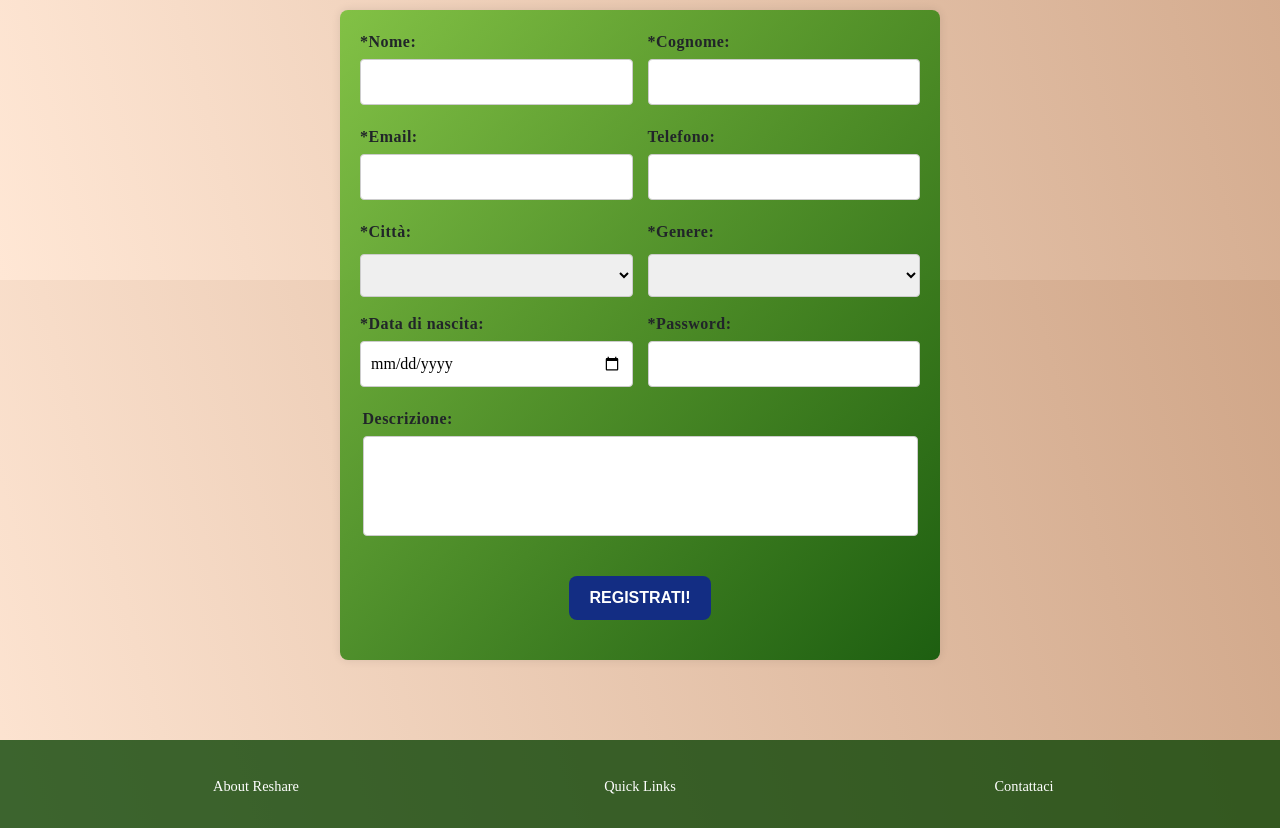
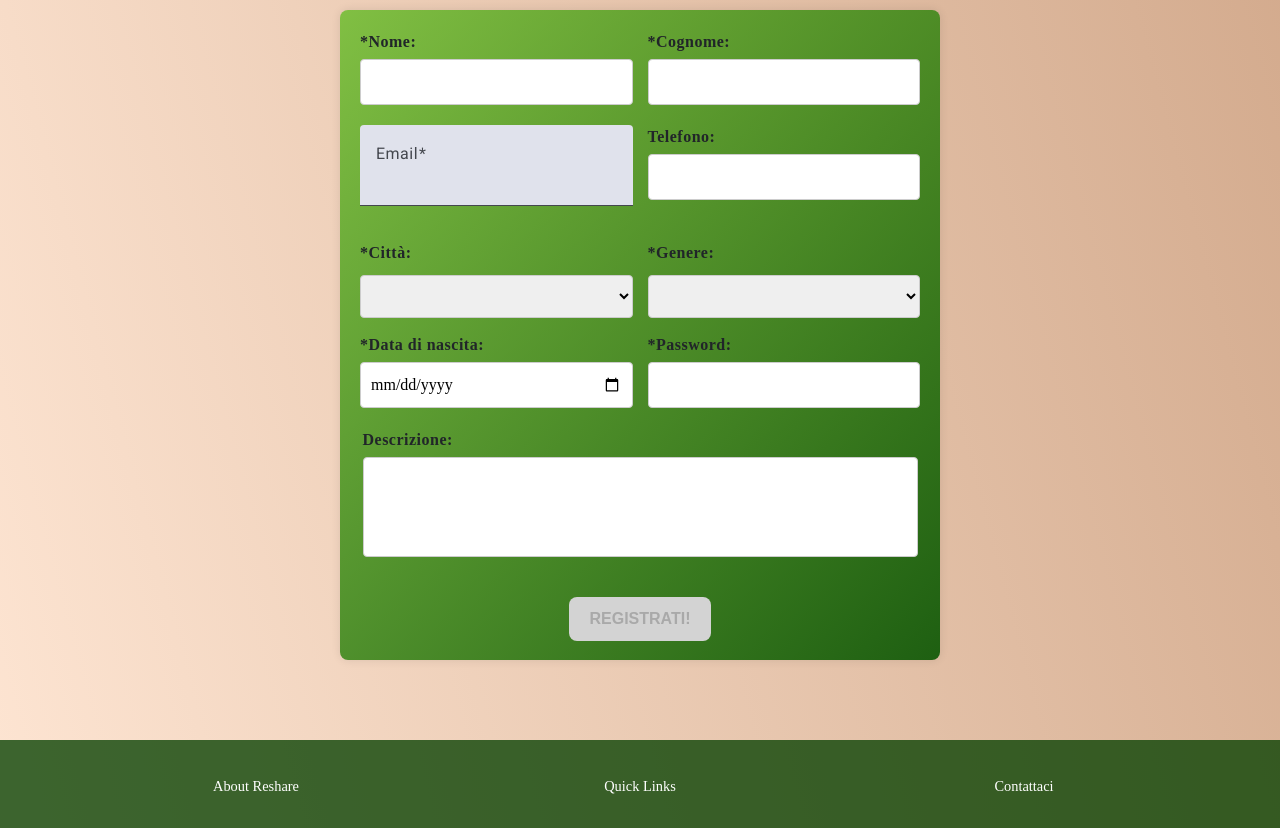
Before and after one commit to FranciMariPicci/reshare-fe, an Angular app: page /register in a window 1280 px wide. Shown: the part 520-1348 px from the top of the page. Built offline with nearby package versions, Linux system fonts and the light colour scheme; a web font is replaced by a local one.

Commit message:
modificato alcuni elementi del register.component

```diff
--- a/src/app/login/login.component.html
+++ b/src/app/login/login.component.html
@@ -1,7 +1,7 @@
 <h2>Log-in</h2>
 <div class="loginContainer">
   <form #loginForm = "ngForm" (ngSubmit)="onSubmit(loginForm)">
-    <label>Email: <input type="text" name="email" required ngModel></label>
+    <label>Email: <input type="text" name="email" required ngModel email></label>
     <label>Password: <input type="password" name="password" required ngModel></label>
     <button type="submit">LOGIN</button>
   </form>
--- a/src/app/register/register.component.css
+++ b/src/app/register/register.component.css
@@ -70,6 +70,12 @@
     flex-direction: column;
   }
 
+  button:disabled {
+    background-color: #d3d3d3;
+    color: #a9a9a9;
+    cursor: not-allowed;
+  }
+
 
   #description {
     flex: 1 1 calc(50% - 15px);
--- a/src/app/register/register.component.html
+++ b/src/app/register/register.component.html
@@ -8,7 +8,19 @@
       <label>*Cognome: <input type="text" name="lastname" required ngModel></label>
     </div>
     <div class="form-group">
-      <label>*Email: <input type="email" name="email" required ngModel></label>
+      <mat-form-field>
+        <mat-label>Email</mat-label>
+        <input
+          matInput
+          placeholder="pat@example.com"
+          [formControl]="email"
+          (blur)="updateErrorMessage()"
+          required
+        />
+        @if (email.invalid) {
+          <mat-error>{{errorMessage()}}</mat-error>
+        }
+      </mat-form-field>
     </div>
     <div class="form-group">
       <label>Telefono: <input type="tel" name="phone" ngModel></label>
@@ -37,7 +49,7 @@
       <label>Descrizione: <input type="text" id="description" name="description" ngModel></label>
     </div>
     <div>
-      <button type="submit">REGISTRATI!</button>
+      <button type="submit" [disabled]="!registerForm.valid">REGISTRATI!</button>
     </div>
   </form>
 </div>
--- a/src/app/register/register.component.ts
+++ b/src/app/register/register.component.ts
@@ -1,22 +1,43 @@
-import { Component} from '@angular/core';
+import { ChangeDetectionStrategy, Component, signal} from '@angular/core';
+import {takeUntilDestroyed} from '@angular/core/rxjs-interop';
 import { RegisterService } from '../services/register.service';
-import { FormsModule, NgForm } from "@angular/forms";
-import { catchError, of, tap } from 'rxjs';
+import { FormControl, FormsModule, NgForm, ReactiveFormsModule, Validators } from "@angular/forms";
 import { Router } from '@angular/router';
 import { User } from '../model/user.model';
 import { RegisterInfo } from '../model/register-info.model';
+import {MatFormFieldModule} from '@angular/material/form-field';
+import { merge } from 'rxjs';
+import {MatInputModule} from '@angular/material/input';
 
 @Component({
   selector: 'app-register',
   standalone: true,
-  imports: [FormsModule],
+  imports: [FormsModule, MatFormFieldModule, MatInputModule, ReactiveFormsModule],
+  changeDetection: ChangeDetectionStrategy.OnPush,
   templateUrl: './register.component.html',
   styleUrl: './register.component.css'
 })
 
 export class RegisterComponent {
+  readonly email = new FormControl('', [Validators.required, Validators.email]);
+  errorMessage = signal('');
 
-  constructor(private registerService: RegisterService, private router: Router) { }
+  constructor(private registerService: RegisterService, private router: Router) {
+    merge(this.email.statusChanges, this.email.valueChanges)
+    .pipe(takeUntilDestroyed())
+    .subscribe(() => this.updateErrorMessage());
+  }
+
+  updateErrorMessage() {
+    if (this.email.hasError('required')) {
+      this.errorMessage.set('Email non valida');
+    } else if (this.email.hasError('email')) {
+      this.errorMessage.set('Not a valid email');
+    } else {
+      this.errorMessage.set('');
+    }
+  }
+
 
   onSubmit(ngForm : NgForm){
     const currentUser : User = {
--- a/src/styles.css
+++ b/src/styles.css
@@ -7,5 +7,5 @@ body {
     background: linear-gradient(75deg,rgb(255, 231, 213), rgb(208, 166, 136)) ;
 }
 
-html, body { height: 100%; }
+
 body { margin: 0; font-family: Roboto, "Helvetica Neue", sans-serif; }
```
